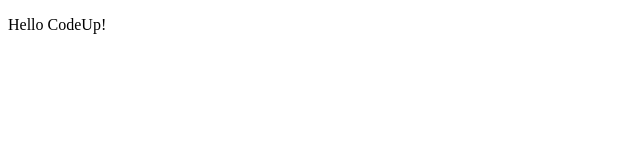
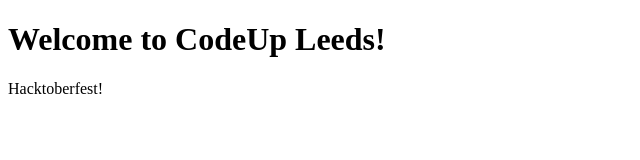
Before and after one commit to dvejmz/codeup, a plain HTML site: page index.html in a window 1280 px wide. Shown: the whole page, without its empty margins (0-640 px from the left). Drawn offline with Linux system fonts and the light colour scheme.

Commit message:
Added a title

```diff
--- a/index.html
+++ b/index.html
@@ -1,6 +1,7 @@
 <!doctype html>
 <html>
     <body>
-        <p>Hello CodeUp!</p>
+	<h1>Welcome to CodeUp Leeds!</h1>
+        <p>Hacktoberfest!</p>
     </body>
 </html>
```
